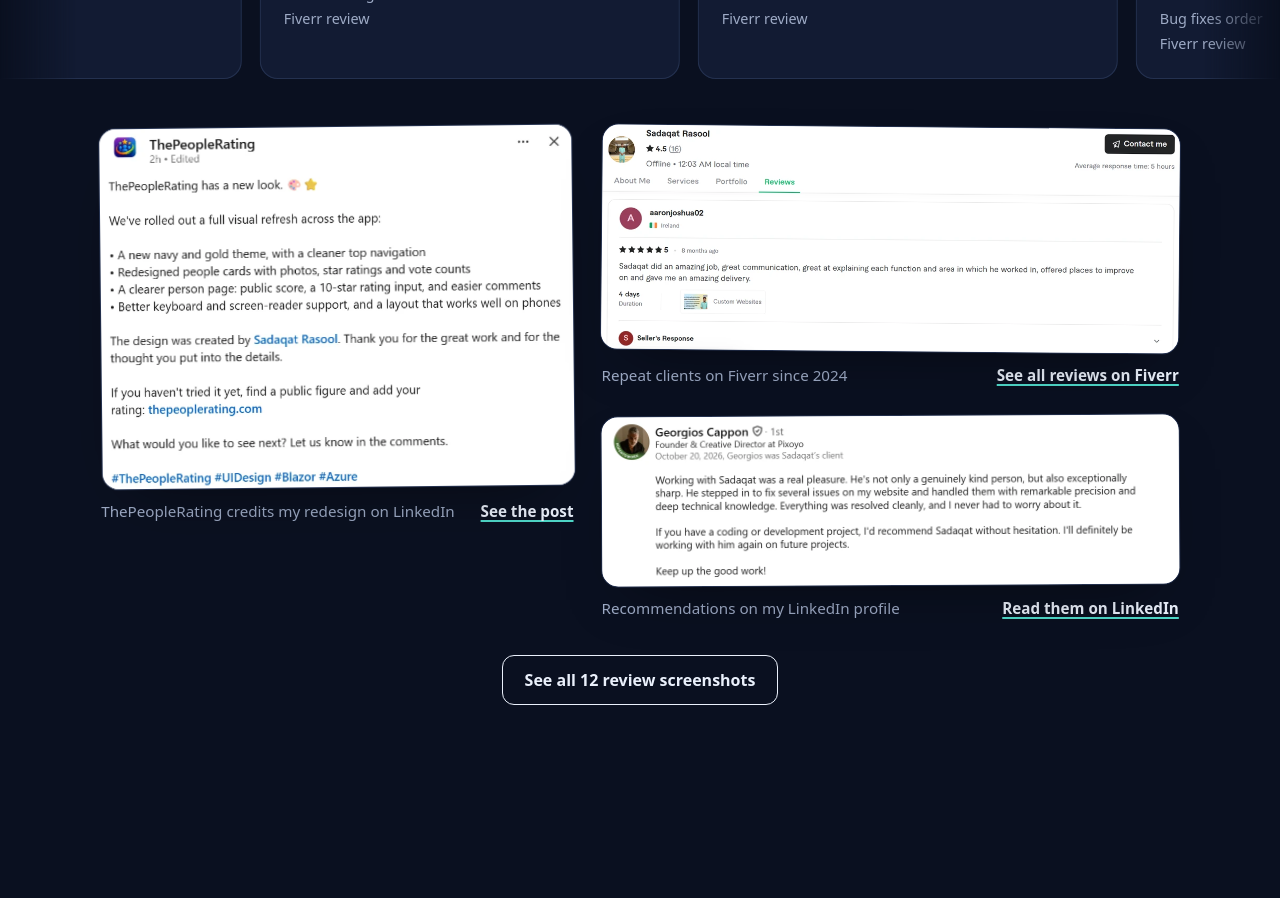
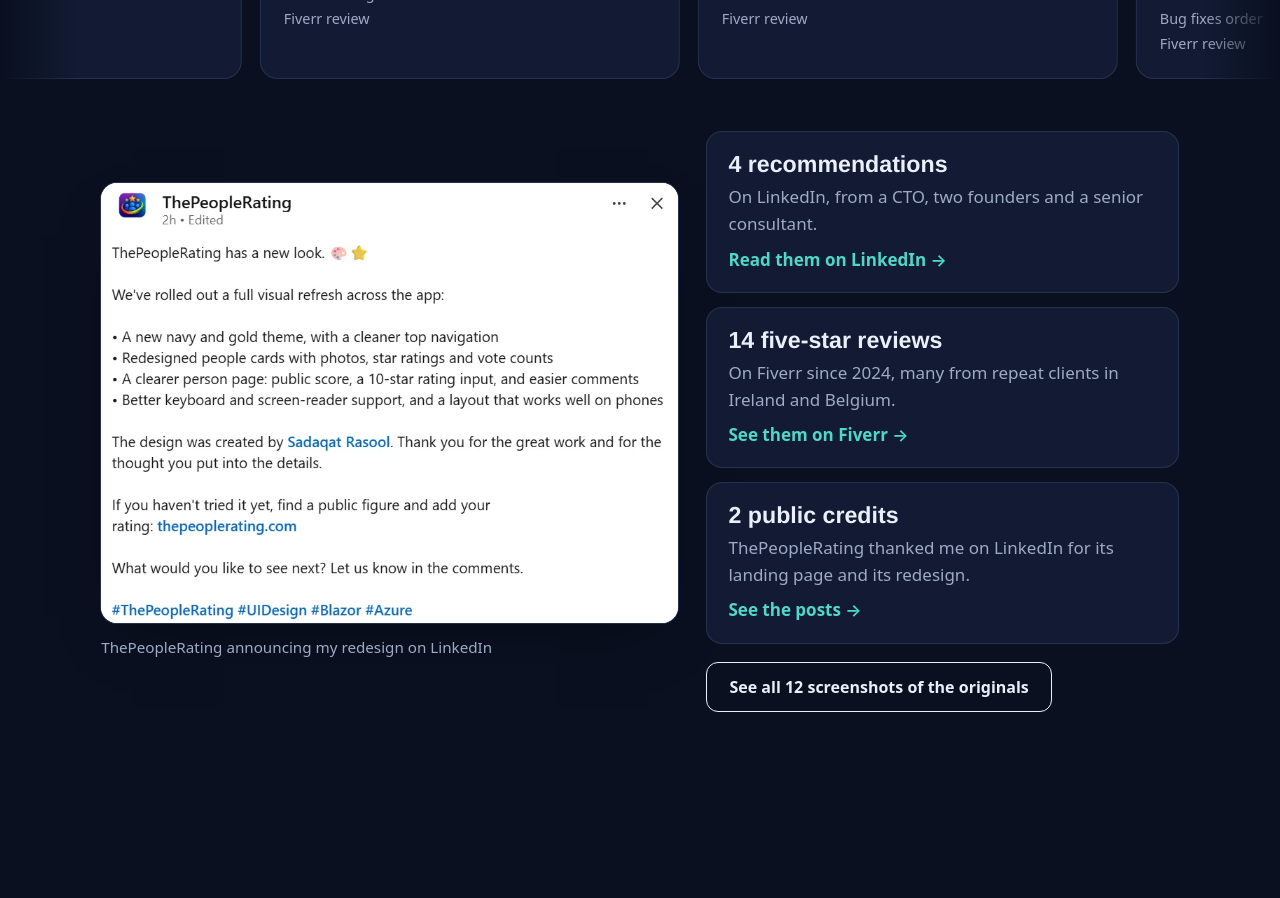
Before and after one commit to sadaqat120/sadaqat-portfolio, a Next.js app: page / in a window 1280 px wide. Shown: the part 6180-7078 px from the top of the page. Built offline with nearby package versions, Linux system fonts and the light colour scheme; no server answers.

Commit message:
Cleaner proof block: one readable screenshot plus checkable sources; single-column reviews page

```diff
--- a/app/globals.css
+++ b/app/globals.css
@@ -316,19 +316,22 @@ p { margin: 0; }
 .work-list > * { animation: rise .7s cubic-bezier(.2,.7,.2,1) both; animation-timeline: view(); animation-range: entry 0% cover 25%; }
 @keyframes rise { from { opacity: 0; transform: translateY(40px) scale(.98); } to { opacity: 1; transform: none; } }
 
-/* Proof: screenshots of the original reviews and credits */
-.proof-grid { display: grid; grid-template-columns: minmax(0, .9fr) minmax(0, 1.1fr); gap: 28px 28px; margin-top: 40px; align-items: start; }
-.proof-shot { margin: 0; display: grid; gap: 12px; align-content: start; }
-.proof-tall { grid-row: span 2; }
-.proof-img { display: block; border-radius: 16px; overflow: hidden; background: #fff; box-shadow: 0 0 0 1px var(--line), 0 24px 60px -30px rgba(0,0,0,.55); transform: rotate(-.6deg); transition: transform .35s cubic-bezier(.2,.7,.2,1), box-shadow .35s; }
-.proof-shot:nth-child(2) .proof-img { transform: rotate(.5deg); }
-.proof-shot:nth-child(3) .proof-img { transform: rotate(-.3deg); }
-.proof-img:hover, .proof-img:focus-visible { transform: rotate(0) translateY(-4px); box-shadow: 0 0 0 2px var(--pine), 0 30px 70px -30px rgba(0,0,0,.6); }
+/* Proof: one readable screenshot plus checkable sources */
+.proof-grid { display: grid; grid-template-columns: minmax(0, 1.1fr) minmax(0, .9fr); gap: 28px; margin-top: 44px; align-items: center; }
+.proof-shot { margin: 0; display: grid; gap: 12px; }
+.proof-img { display: block; border-radius: 16px; overflow: hidden; background: #fff; box-shadow: 0 0 0 1px var(--line), 0 24px 60px -30px rgba(0,0,0,.55); transition: transform .3s cubic-bezier(.2,.7,.2,1), box-shadow .3s; }
+.proof-img:hover, .proof-img:focus-visible { transform: translateY(-3px); box-shadow: 0 0 0 2px var(--pine), 0 30px 70px -30px rgba(0,0,0,.6); }
 .proof-img img { display: block; width: 100%; height: auto; }
-.proof-shot figcaption { display: flex; flex-wrap: wrap; justify-content: space-between; gap: 6px 16px; font-size: .95rem; }
-.proof-shot figcaption span { color: var(--mute); }
-@media (max-width: 860px) { .proof-grid { grid-template-columns: 1fr; } .proof-tall { grid-row: auto; } .proof-img, .proof-shot:nth-child(n) .proof-img { transform: none; } }
-@media (prefers-reduced-motion: reduce) { .proof-img { transition: none; } }
+.proof-shot figcaption { color: var(--mute); font-size: .95rem; }
+.proof-sources { display: grid; gap: 14px; }
+.proof-source { display: grid; gap: 4px; padding: 20px 22px; border-radius: 16px; background: var(--panel); box-shadow: inset 0 0 0 1px var(--line); text-decoration: none; color: var(--ink); transition: box-shadow .25s, transform .25s; }
+.proof-source:hover, .proof-source:focus-visible { box-shadow: inset 0 0 0 2px var(--pine); transform: translateY(-2px); }
+.proof-source b { font: 700 1.45rem/1.2 var(--display); }
+.proof-source span { color: var(--mute); }
+.proof-source em { font-style: normal; font-weight: 600; color: var(--pine); margin-top: 4px; }
+.proof-all { justify-self: start; margin-top: 4px; }
+@media (max-width: 860px) { .proof-grid { grid-template-columns: 1fr; } }
+@media (prefers-reduced-motion: reduce) { .proof-img, .proof-source { transition: none; } }
 
 /* Hire landing pages */
 .hire-price { margin-top: 18px; color: var(--mute); }
@@ -355,12 +358,7 @@ p { margin: 0; }
 .rev-stats li { background: var(--panel); box-shadow: inset 0 0 0 1px var(--line); border-radius: 14px; padding: 14px 20px; display: grid; min-width: 140px; }
 .rev-stats b { font: 700 2rem/1.1 var(--display); color: var(--ink); }
 .rev-stats span { color: var(--mute); font-size: .92rem; }
-.rev-wall { columns: 2 420px; column-gap: 24px; }
-.rev-shot { break-inside: avoid; margin: 0 0 26px; display: grid; gap: 10px; }
-.rev-shot .proof-img { transform: none; }
-.rev-shot:nth-child(odd) .proof-img { transform: rotate(-.4deg); }
-.rev-shot:nth-child(even) .proof-img { transform: rotate(.4deg); }
+.rev-wall { display: grid; gap: 30px; max-width: 900px; }
+.rev-shot { margin: 0; display: grid; gap: 10px; }
 .rev-shot .proof-img:hover { transform: translateY(-3px); }
 .rev-shot figcaption { color: var(--mute); font-size: .92rem; }
-@media (max-width: 860px) { .rev-shot:nth-child(n) .proof-img { transform: none; } }
-.proof-more { grid-column: 1 / -1; justify-self: center; margin: 6px 0 0; }
--- a/components/Proof.tsx
+++ b/components/Proof.tsx
@@ -2,47 +2,48 @@ import Link from "next/link";
 import { person } from "@/lib/content";
 import { proofCount } from "@/lib/proof";
 
-const shots = [
+const sources = [
   {
-    src: "/proof/thepeoplerating-post.webp", w: 824, h: 628,
-    alt: "ThePeopleRating's LinkedIn post: 'The design was created by Sadaqat Rasool. Thank you for the great work and for the thought you put into the details.'",
-    label: "ThePeopleRating credits my redesign on LinkedIn",
-    href: "https://www.linkedin.com/company/thepeoplerating/posts/",
-    cta: "See the post",
-  },
-  {
-    src: "/proof/fiverr-review.webp", w: 1100, h: 427,
-    alt: "Sadaqat Rasool's Fiverr profile with five-star reviews from repeat clients in Ireland",
-    label: "Repeat clients on Fiverr since 2024",
-    href: person.fiverr,
-    cta: "See all reviews on Fiverr",
-  },
-  {
-    src: "/proof/linkedin-recommendations.webp", w: 1170, h: 342,
-    alt: "LinkedIn recommendation from Georgios Cappon, Founder & Creative Director at Pixoyo: I would recommend Sadaqat without hesitation",
-    label: "Recommendations on my LinkedIn profile",
+    big: "4 recommendations",
+    small: "On LinkedIn, from a CTO, two founders and a senior consultant.",
     href: `${person.linkedin}details/recommendations/`,
     cta: "Read them on LinkedIn",
   },
+  {
+    big: "14 five-star reviews",
+    small: "On Fiverr since 2024, many from repeat clients in Ireland and Belgium.",
+    href: person.fiverr,
+    cta: "See them on Fiverr",
+  },
+  {
+    big: "2 public credits",
+    small: "ThePeopleRating thanked me on LinkedIn for its landing page and its redesign.",
+    href: "https://www.linkedin.com/company/thepeoplerating/posts/",
+    cta: "See the posts",
+  },
 ];
 
-// Screenshots of the original sources, each linked so anyone can check them.
+// One real screenshot that reads well at this size, plus the sources anyone can check.
 export default function Proof() {
   return (
     <div className="wrap proof-grid">
-      {shots.map((s, i) => (
-        <figure className={`proof-shot ${i === 0 ? "proof-tall" : ""}`} key={s.src}>
-          <a href={s.href} target="_blank" rel="noopener" className="proof-img">
-            <img src={s.src} alt={s.alt} width={s.w} height={s.h} loading="lazy" decoding="async" />
-            <span className="sr"> (opens in a new tab)</span>
+      <figure className="proof-shot">
+        <a href="https://www.linkedin.com/company/thepeoplerating/posts/" target="_blank" rel="noopener" className="proof-img">
+          <img src="/proof/thepeoplerating-post.webp" alt="ThePeopleRating's LinkedIn post: 'The design was created by Sadaqat Rasool. Thank you for the great work and for the thought you put into the details.'" width={824} height={628} loading="lazy" decoding="async" />
+          <span className="sr"> (opens in a new tab)</span>
+        </a>
+        <figcaption>ThePeopleRating announcing my redesign on LinkedIn</figcaption>
+      </figure>
+      <div className="proof-sources">
+        {sources.map((s) => (
+          <a key={s.big} className="proof-source" href={s.href} target="_blank" rel="noopener">
+            <b>{s.big}</b>
+            <span>{s.small}</span>
+            <em>{s.cta} &rarr;<span className="sr"> (opens in a new tab)</span></em>
           </a>
-          <figcaption>
-            <span>{s.label}</span>
-            <a className="text-link" href={s.href} target="_blank" rel="noopener">{s.cta}<span className="sr"> (opens in a new tab)</span></a>
-          </figcaption>
-        </figure>
-      ))}
-      <p className="proof-more"><Link className="btn btn-line" href="/reviews">See all {proofCount} review screenshots</Link></p>
+        ))}
+        <Link className="btn btn-line proof-all" href="/reviews">See all {proofCount} screenshots of the originals</Link>
+      </div>
     </div>
   );
 }
```
